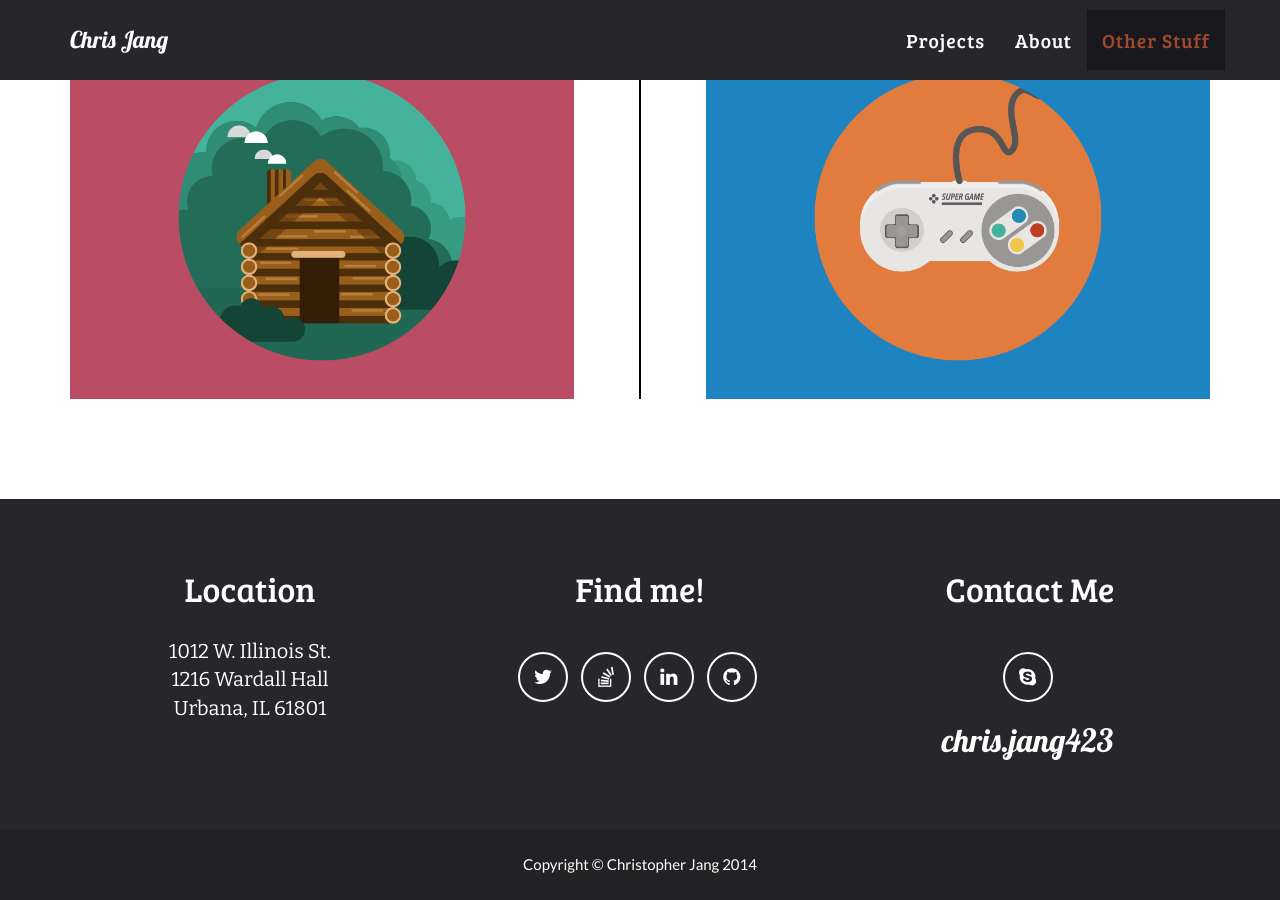
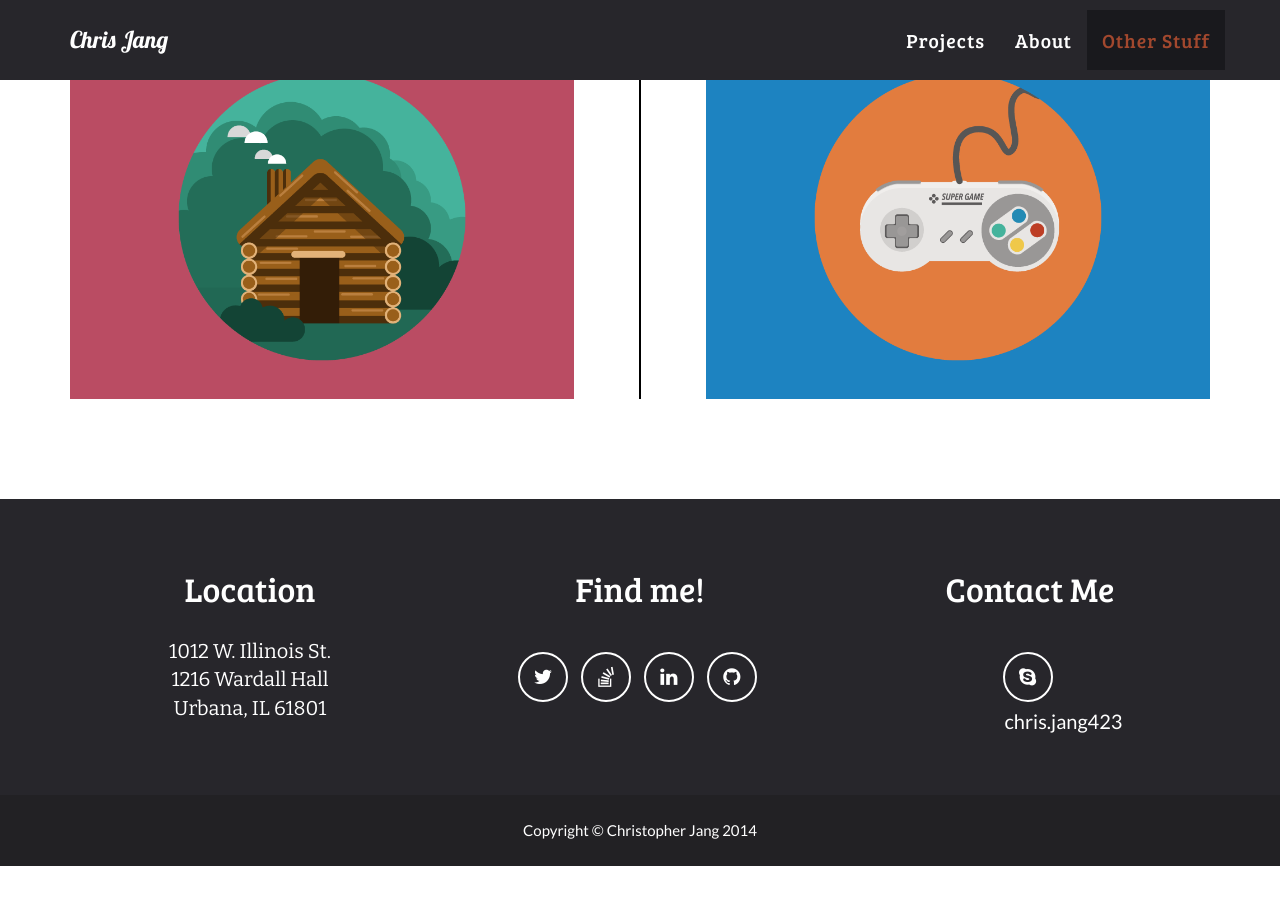
Before and after one commit to cjang5/cjang5.github.io, a Jekyll site: the page built from index.html, in a window 1280 px wide and 900 px high, scrolled down 2260 px. Built offline with Jekyll 4.4.1, drawn with Linux system fonts in a browser that asks for light colours; after the commit the page ends 3126 px from its top, so only the background shows below that.

Commit message:
Updating handle

```diff
--- a/_includes/footer.html
+++ b/_includes/footer.html
@@ -28,8 +28,8 @@
 			    <li>
 				<a href="#" class="btn-social btn-outline">
 				    <i class="fa fa-skype fa-fw"></i>
+				    chris.jang423
 				</a>
-				<h2> chris.jang423 </h2>
 			    </li>
 			</ul
                     </div>
```
